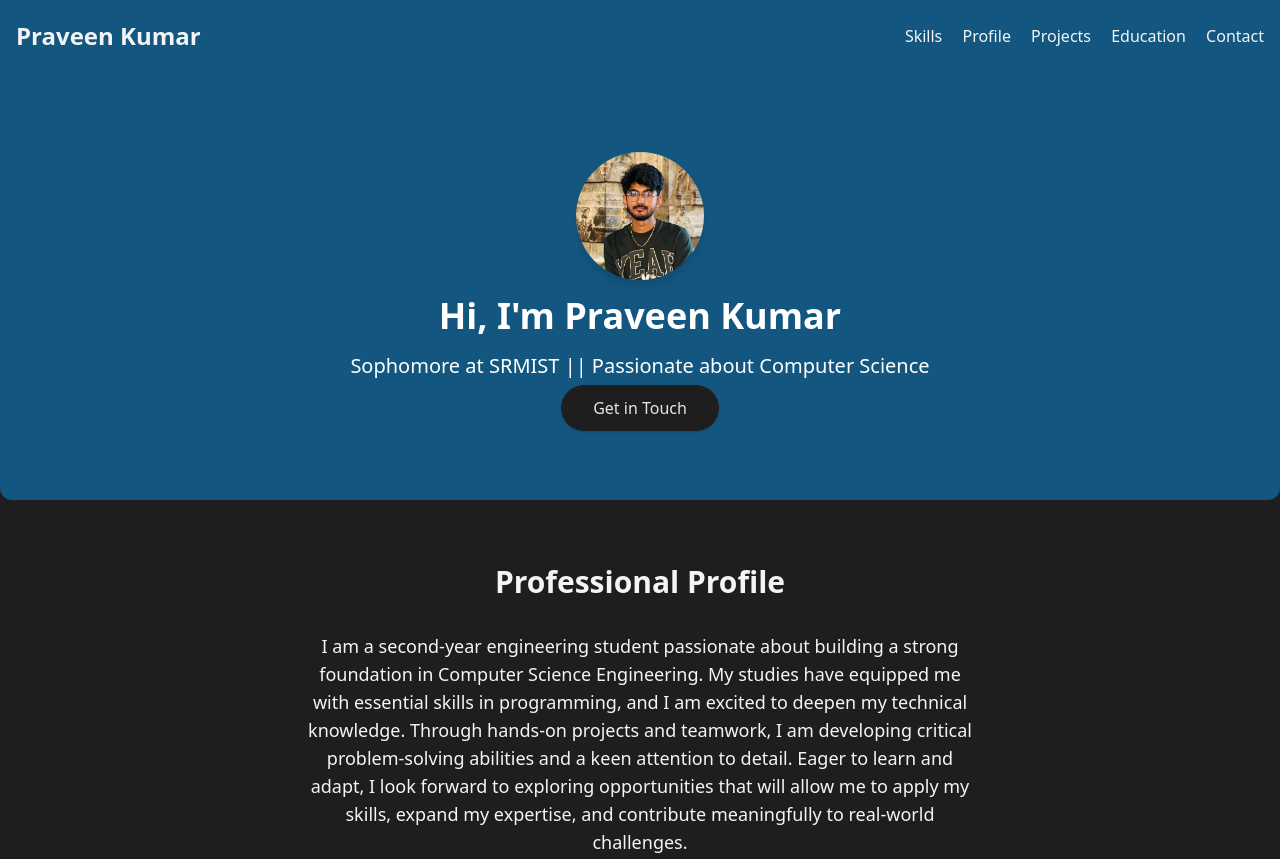
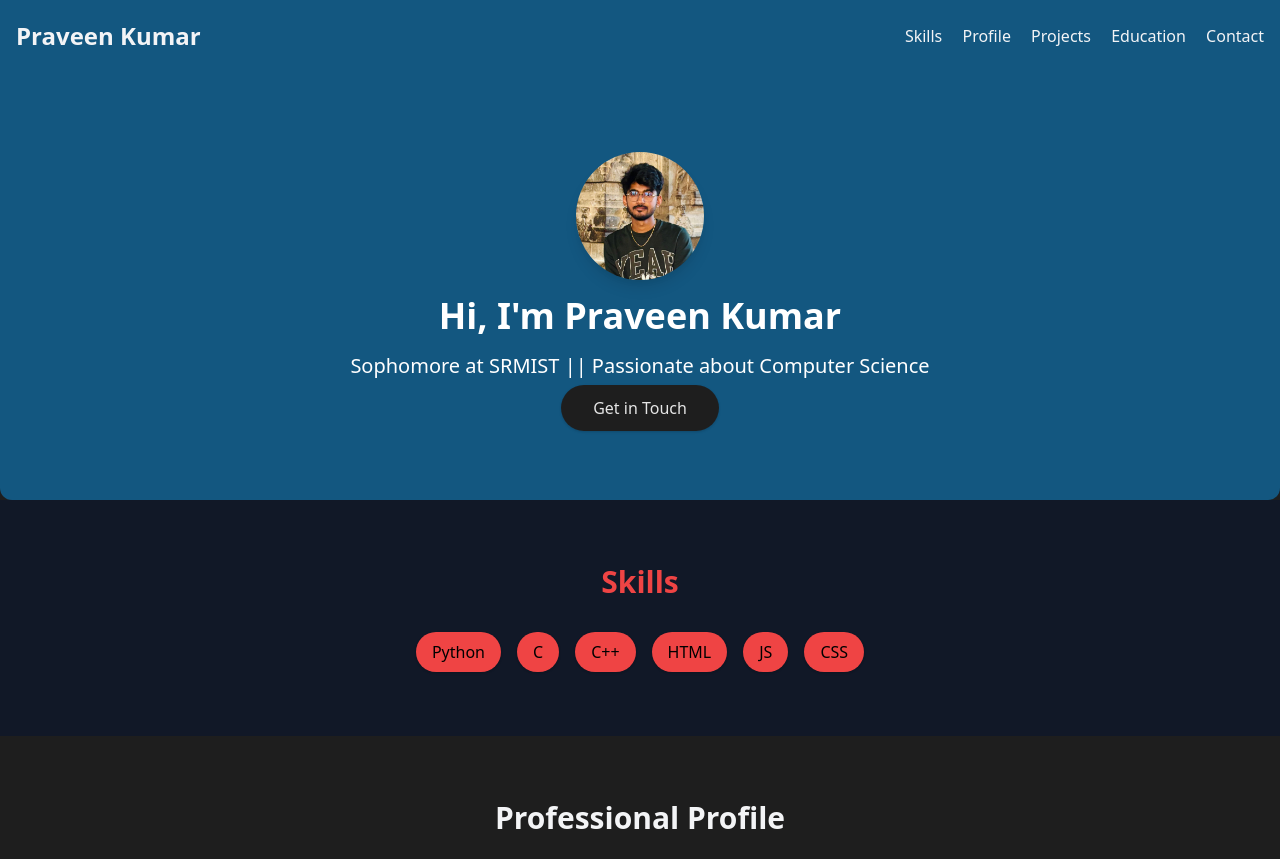
Before and after one commit to praveenkumarbera/Portfolio, a plain HTML site: page index.html in a window 1280 px wide. Shown: the top 859 px of the page. Drawn offline with nearby package versions, Linux system fonts and the light colour scheme.

Commit message:
Update index.html

```diff
--- a/index.html
+++ b/index.html
@@ -39,7 +39,20 @@
 </section>
 
 <!-- Skills Section -->
-
+  <!-- Skills Section -->
+  <section id="skills" class="bg-gray-900 py-16">
+    <div class="container mx-auto px-4">
+      <h3 class="text-3xl font-bold text-center mb-8 text-red-500">Skills</h3>
+      <div class="flex flex-wrap justify-center space-x-4">
+        <span class="bg-red-500 text-black px-4 py-2 rounded-full shadow">Python</span>
+        <span class="bg-red-500 text-black px-4 py-2 rounded-full shadow">C</span>
+        <span class="bg-red-500 text-black px-4 py-2 rounded-full shadow">C++</span>
+        <span class="bg-red-500 text-black px-4 py-2 rounded-full shadow">HTML</span>
+        <span class="bg-red-500 text-black px-4 py-2 rounded-full shadow">JS</span>
+        <span class="bg-red-500 text-black px-4 py-2 rounded-full shadow">CSS</span>
+      </div>
+    </div>
+  </section>
 
 <!-- Professional Profile Section -->
 <section id="profile" class="py-16">
```
